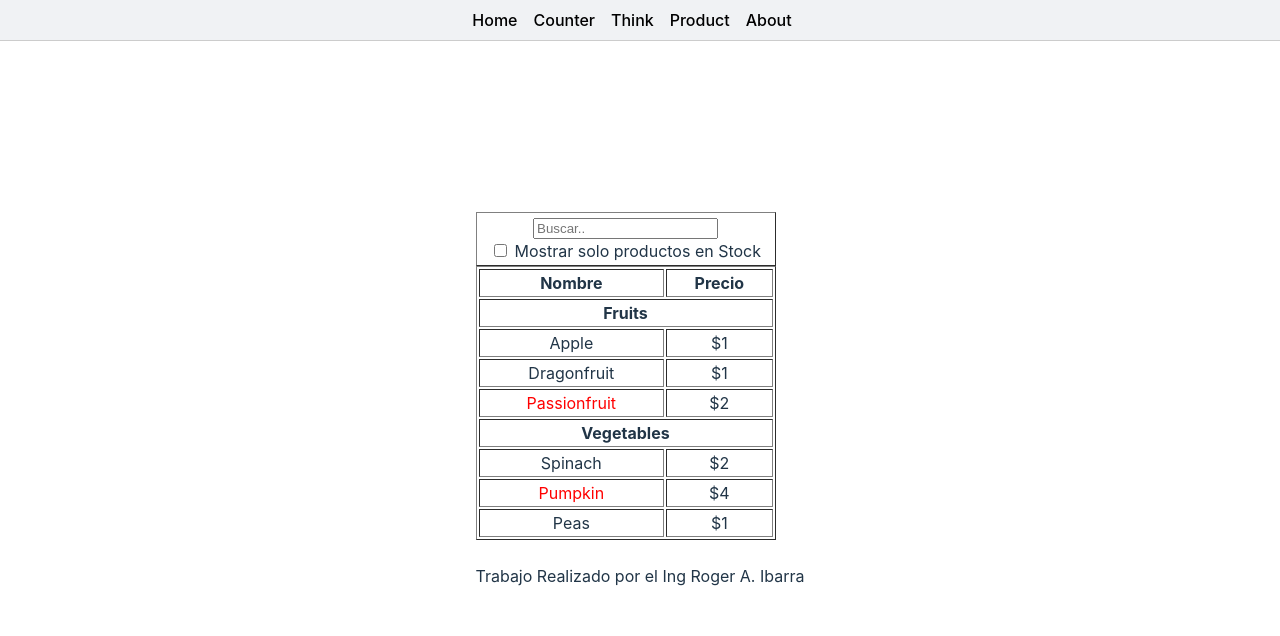
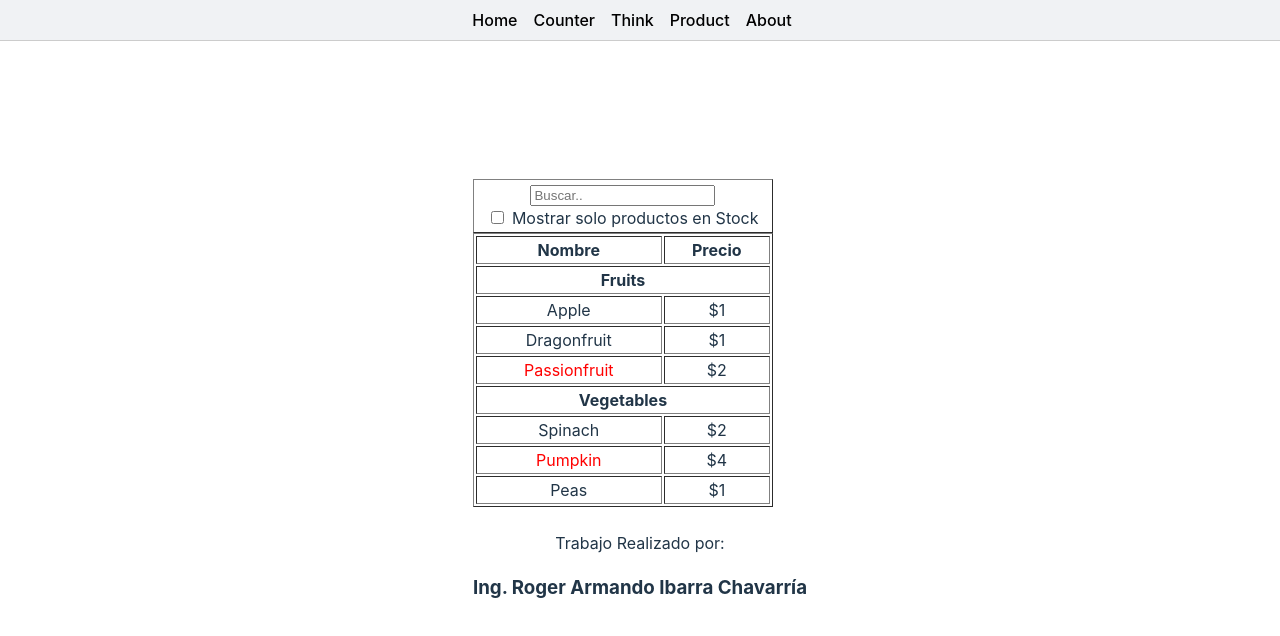
Before and after one commit to Rogerin81/diplomadoM7React, a React (Vite) app: page /product in a window 1280 px wide. Shown: the top 636 px of the page. Built offline with nearby package versions, Linux system fonts and the light colour scheme.

Commit message:
Tarea1_final

```diff
--- a/src/Screens/Product.jsx
+++ b/src/Screens/Product.jsx
@@ -3,7 +3,8 @@ const Product = () => {
     return (
         <div>
             <FilterProductTable/><br />
-            <span>Trabajo Realizado por el Ing Roger A. Ibarra</span>
+            <span>Trabajo Realizado por: </span><br />
+            <h3>Ing. Roger Armando Ibarra Chavarría</h3>
         </div>
     )
 }
```
